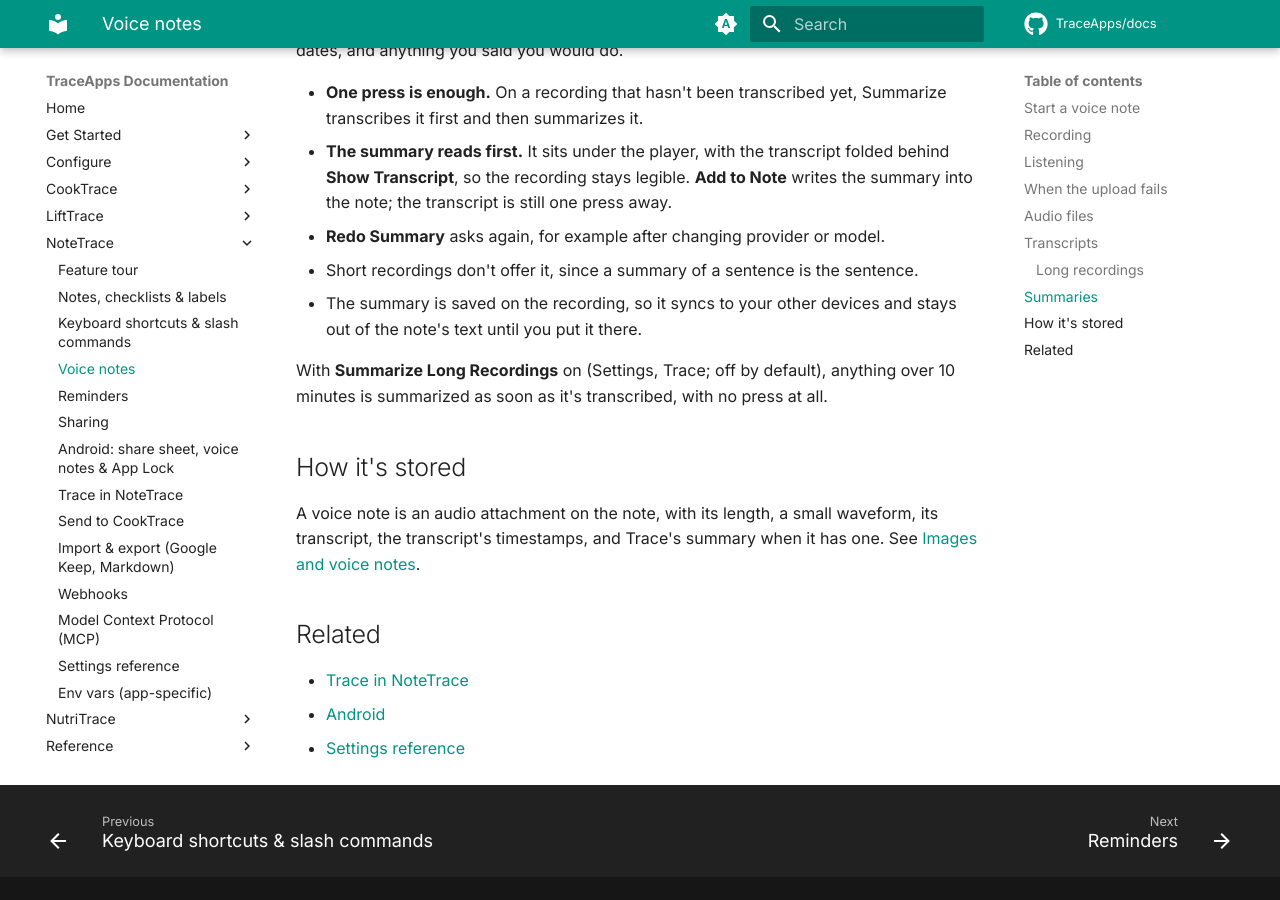
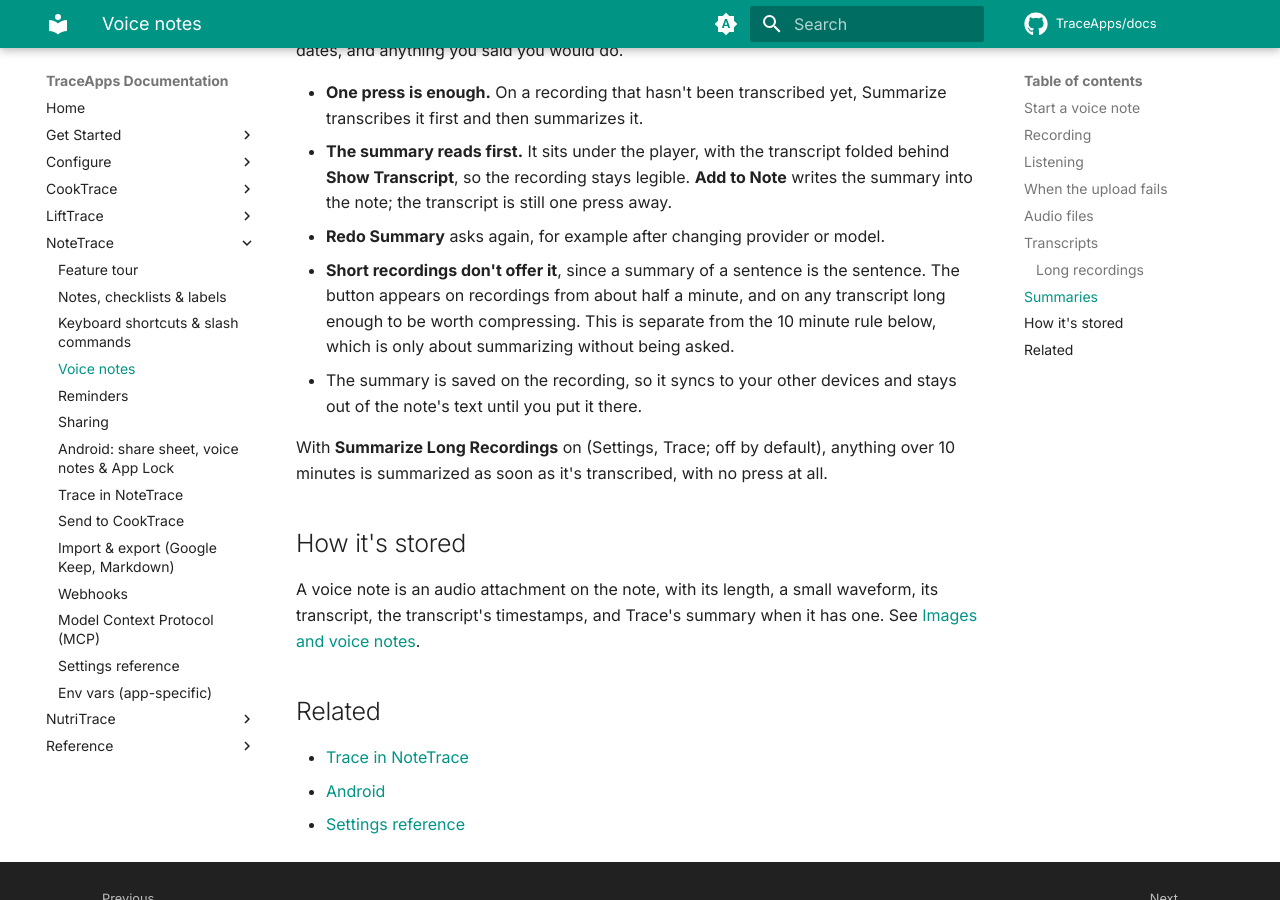
Before and after one commit to TraceApps/docs, an MkDocs documentation site: the page built from docs/notetrace/voice-notes.md, in a window 1280 px wide and 900 px high, scrolled down 4062 px. Built offline with MkDocs 1.6.1 and Material for MkDocs 9.7.7, drawn with Linux system fonts in a browser that asks for light colours; comment, search, counter and statistics services are not loaded.

Commit message:
Clarify when NoteTrace offers a voice note summary

```diff
--- a/docs/notetrace/voice-notes.md
+++ b/docs/notetrace/voice-notes.md
@@ -82,7 +82,7 @@ A long recording is the one you don't want to read back. **Summarize** on a voic
 - **One press is enough.** On a recording that hasn't been transcribed yet, Summarize transcribes it first and then summarizes it.
 - **The summary reads first.** It sits under the player, with the transcript folded behind **Show Transcript**, so the recording stays legible. **Add to Note** writes the summary into the note; the transcript is still one press away.
 - **Redo Summary** asks again, for example after changing provider or model.
-- Short recordings don't offer it, since a summary of a sentence is the sentence.
+- **Short recordings don't offer it**, since a summary of a sentence is the sentence. The button appears on recordings from about half a minute, and on any transcript long enough to be worth compressing. This is separate from the 10 minute rule below, which is only about summarizing without being asked.
 - The summary is saved on the recording, so it syncs to your other devices and stays out of the note's text until you put it there.
 
 With **Summarize Long Recordings** on (Settings, Trace; off by default), anything over 10 minutes is summarized as soon as it's transcribed, with no press at all.
```
